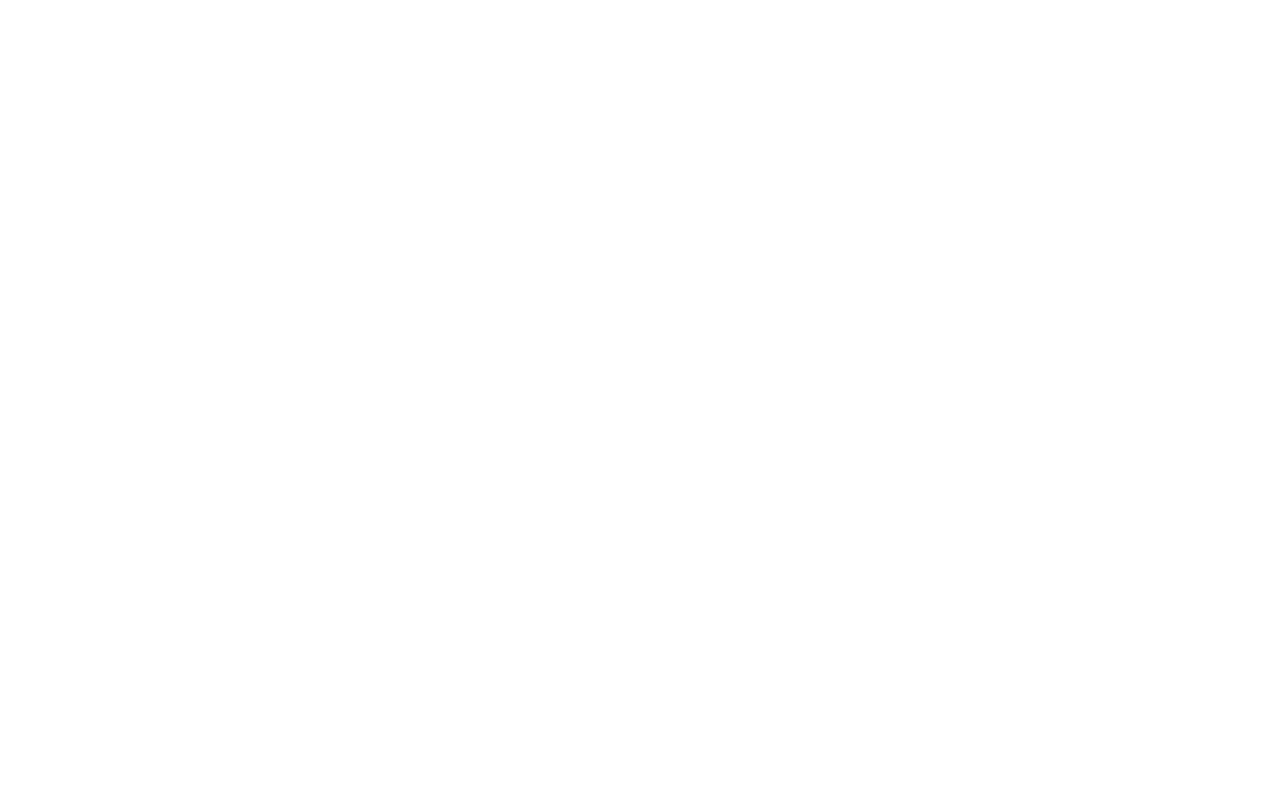
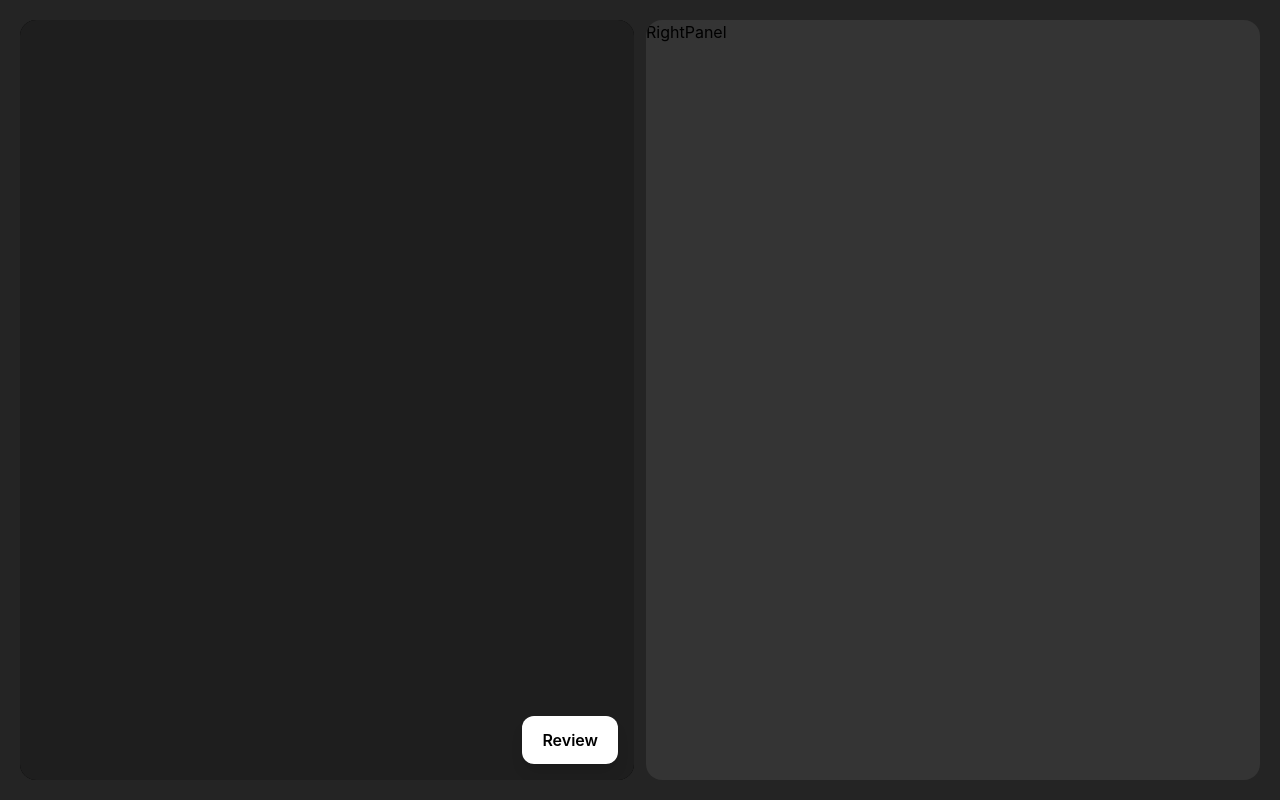
Before and after one commit to vinayvyas05/CodeLens-AI, a React (Vite) app in the folder frontend/: page / in a window 1280 px wide. Built offline with nearby package versions, Linux system fonts and the light colour scheme.

Commit message:
add left panel component

```diff
--- a/frontend/package.json
+++ b/frontend/package.json
@@ -11,12 +11,15 @@
   },
   "dependencies": {
     "@tailwindcss/vite": "^4.3.3",
+    "prismjs": "^1.30.0",
     "react": "^19.2.8",
     "react-dom": "^19.2.8",
+    "react-simple-code-editor": "^0.14.1",
     "tailwindcss": "^4.3.3"
   },
   "devDependencies": {
     "@types/node": "^24.13.3",
+    "@types/prismjs": "^1.26.6",
     "@types/react": "^19.2.18",
     "@types/react-dom": "^19.2.7",
     "@vitejs/plugin-react": "^6.1.1",
--- a/frontend/src/App.tsx
+++ b/frontend/src/App.tsx
@@ -1,5 +1,18 @@
+import LeftPanel from "./components/LeftPanel";
+import RightPanel from "./components/RightPanel";
+
 function App() {
-  return <></>;
+  return (
+    <main className="flex h-screen gap-3 bg-[#242424] p-5">
+      <div className="basis-1/2 rounded-2xl bg-black overflow-hidden">
+        <LeftPanel />
+      </div>
+
+      <div className="basis-1/2 rounded-2xl bg-[#343434] overflow-hidden">
+        <RightPanel />
+      </div>
+    </main>
+  );
 }
 
 export default App;
--- /dev/null
+++ b/frontend/src/components/LeftPanel.tsx
@@ -0,0 +1,45 @@
+import "prismjs/themes/prism-tomorrow.css";
+import EditorModule from "react-simple-code-editor";
+import prism from "prismjs";
+import { useState } from "react";
+
+const Editor = (EditorModule as any).default || EditorModule;
+
+const LeftPanel = () => {
+  const [code, setCode] = useState("");
+
+  return (
+    <div className="relative h-full w-full">
+      <Editor
+        value={code}
+        onValueChange={(code) => setCode(code)}
+        highlight={(code) =>
+          prism.highlight(
+            code,
+            prism.languages.javascript,
+            "javascript"
+          )
+        }
+        padding={16}
+        style={{
+          fontFamily: '"Fira Code", "Fira Mono", monospace',
+          fontSize: 14,
+          lineHeight: 1.5,
+          minHeight: "100%",
+          width: "100%",
+          backgroundColor: "#1e1e1e",
+          color: "#d4d4d4",
+        }}
+      />
+
+      <button
+        type="button"
+        className="absolute bottom-4 right-4 rounded-xl bg-white px-5 py-3 font-semibold text-black shadow-lg hover:bg-gray-200"
+      >
+        Review
+      </button>
+    </div>
+  );
+};
+
+export default LeftPanel;
--- /dev/null
+++ b/frontend/src/components/RightPanel.tsx
@@ -0,0 +1,7 @@
+import React from "react";
+
+const RightPanel = () => {
+  return <div>RightPanel</div>;
+};
+
+export default RightPanel;
```
Also changed, not shown: 1 other file (tests, documents, lock files or other folders).
